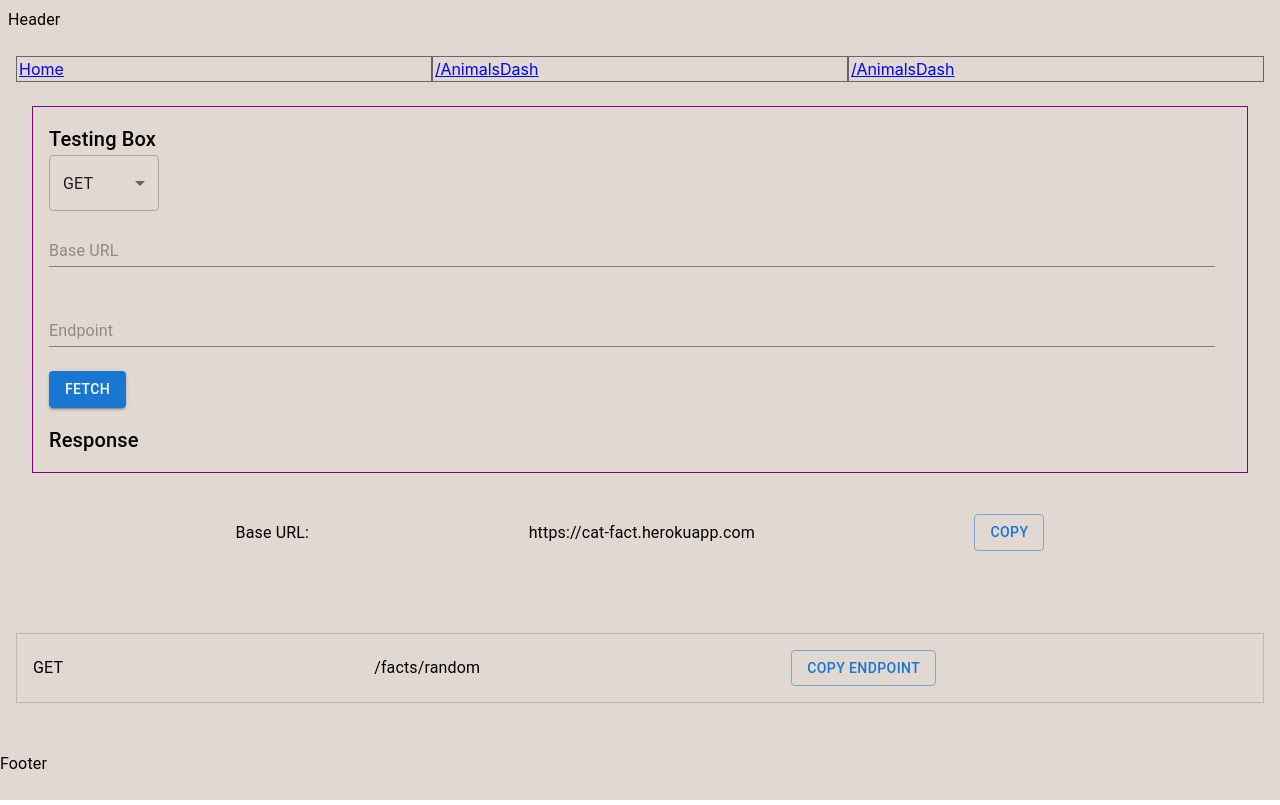
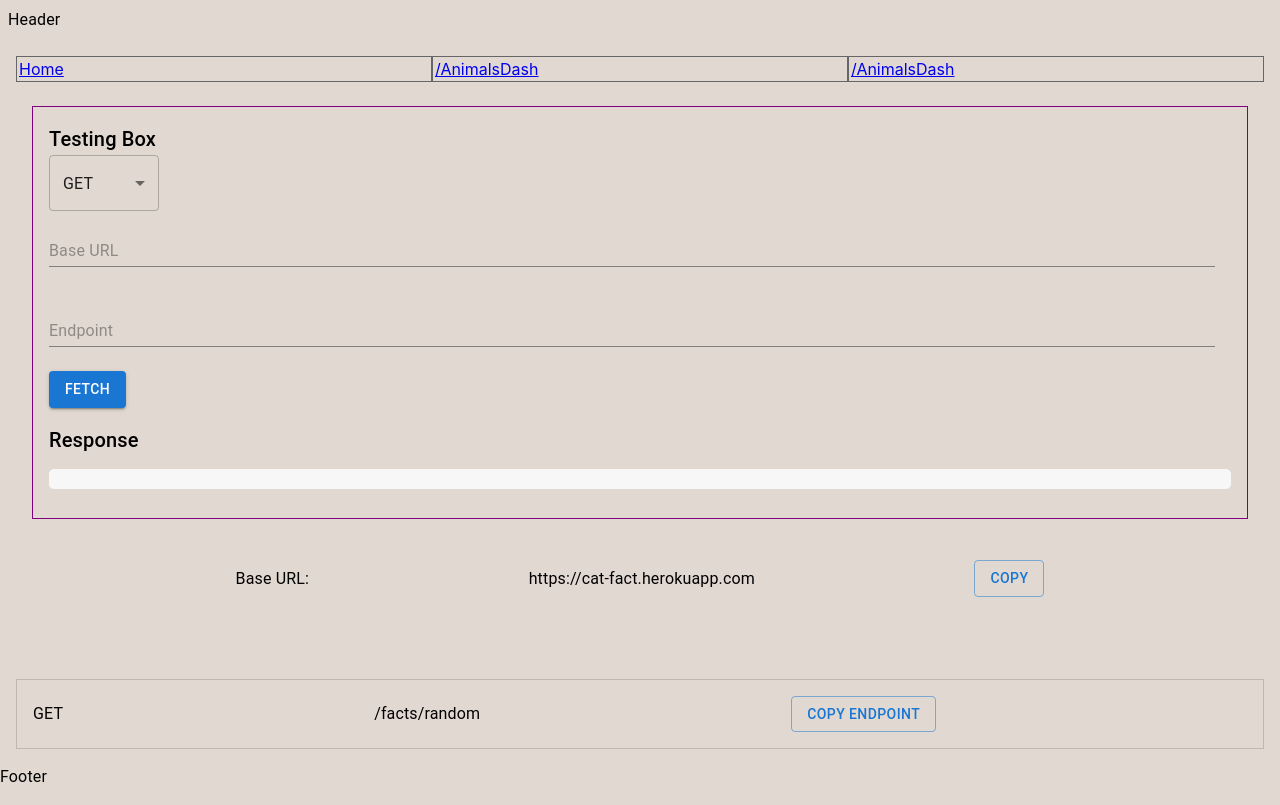
Before and after one commit to Curtis-Thomas/free-api-list-with-react, a React (Create React App) app: page /AnimalsDash/AnimalsDailyCatFacts in a window 1280 px wide. Built offline with nearby package versions, Linux system fonts and the light colour scheme.

Commit message:
change: Api Test box now returns full JSON response

```diff
--- a/src/core/main/BoxTestCrud.js
+++ b/src/core/main/BoxTestCrud.js
@@ -21,7 +21,7 @@ const BoxTestCrud = ({ url }) => {
         const response = await axios[crudOption](`${urlValue}${endpointValue}`);
         if (response.status === 200) {
           const { data } = response;
-          setResponse(data.text);
+          setResponse(data);
         } else {
           const errorMessage = `Error: ${response.status}`;
           setResponse(errorMessage);
@@ -58,7 +58,7 @@ const BoxTestCrud = ({ url }) => {
           value={crudOption}
           onChange={handleCrudOptionChange}
           label="CRUD Option"
-          sx={{ marginRight: 2, width: "110px" }} // Set a minWidth for the dropdown
+          sx={{ marginRight: 2, width: "110px" }}
         >
           <MenuItem value="get">GET</MenuItem>
           <MenuItem value="post">POST</MenuItem>
@@ -93,7 +93,19 @@ const BoxTestCrud = ({ url }) => {
 
       <Box>
         <Typography variant="h6">Response</Typography>
-        <Typography>{response}</Typography>
+        <pre
+          style={{
+            fontFamily: "monospace",
+            whiteSpace: "pre-wrap",
+            background: "#f7f7f7",
+            padding: "10px",
+            borderRadius: "5px",
+          }}
+        >
+          {typeof response === "object"
+            ? JSON.stringify(response, null, 2)
+            : response}
+        </pre>
       </Box>
     </Box>
   );
```
